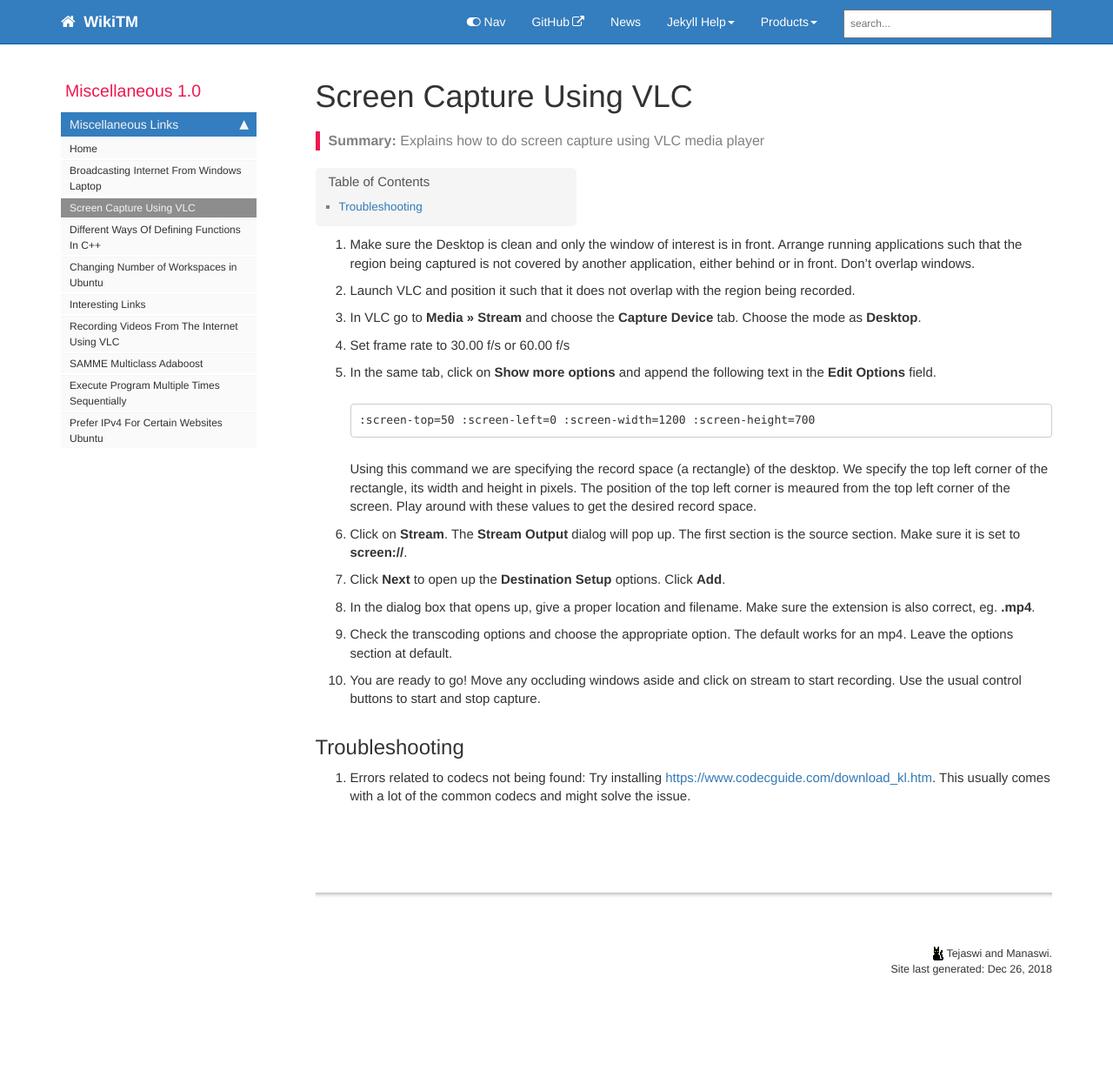
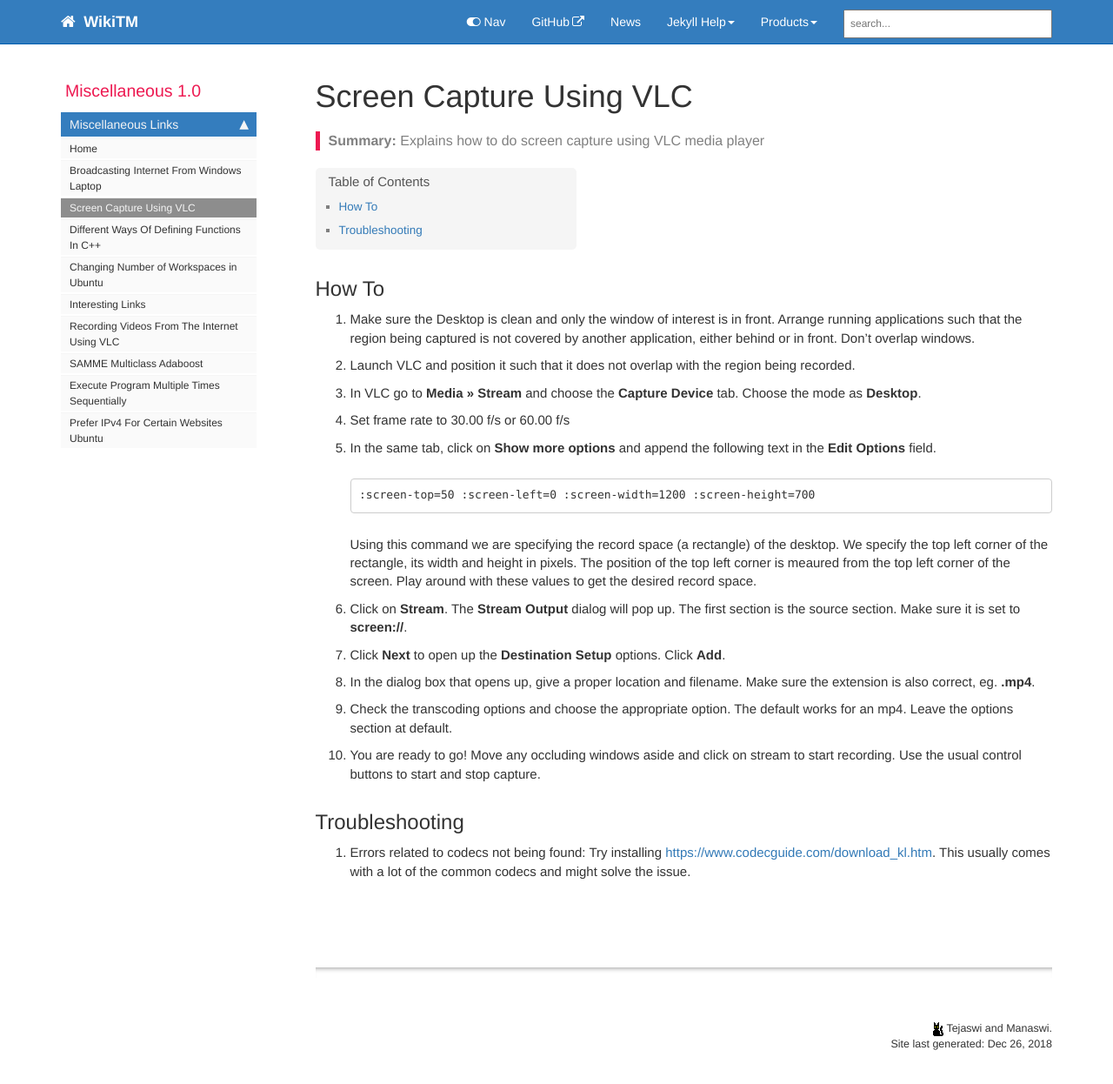
Before and after one commit to tejaswid/wikitm, a Jekyll site: the page built from pages/misc/screen_capture_vlc.md, in a window 1280 px wide and 1260 px high. Shown: the top 1246 px of the window at 87% size. Built offline with Jekyll 4.4.1, drawn with Linux system fonts in a browser that asks for light colours; nearby versions of some CDN libraries; comment, search, counter and statistics services are not loaded.

Commit message:
Minor changes

```diff
--- a/pages/misc/screen_capture_vlc.md
+++ b/pages/misc/screen_capture_vlc.md
@@ -7,6 +7,7 @@ permalink: misc_vlc_screen_capture.html
 folder: misc
 ---
 
+## How To
 1. Make sure the Desktop is clean and only the window of interest is in front. Arrange running applications such that the region being captured is not covered by another application, either behind or in front. Don’t overlap windows.
 
 2. Launch VLC and position it such that it does not overlap with the region being recorded.
```
